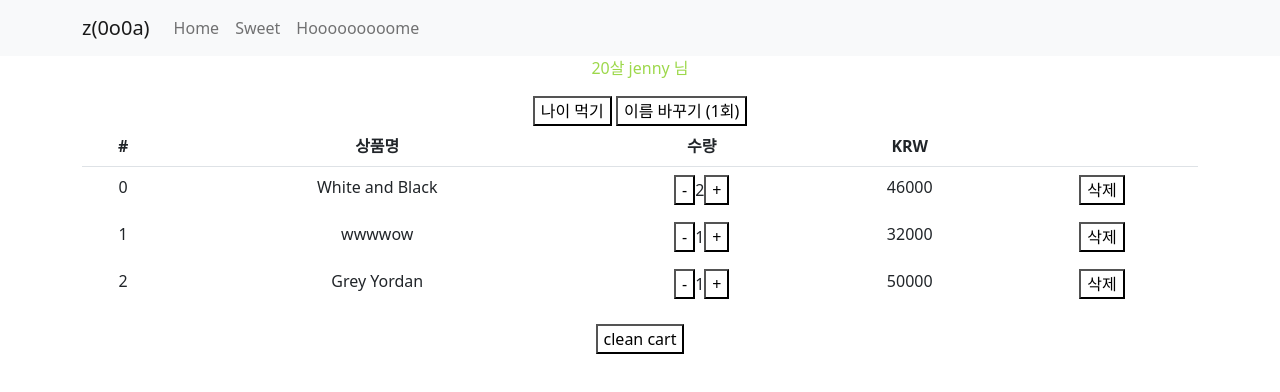
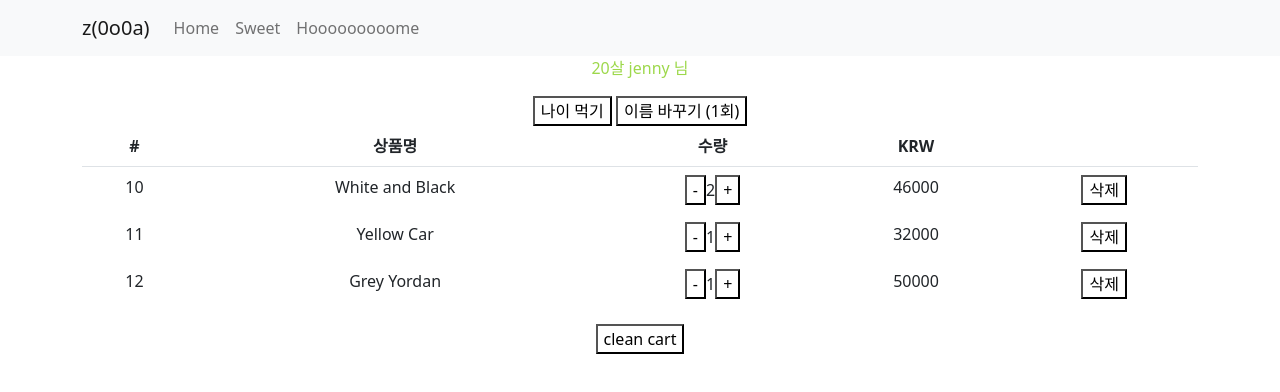
Before and after one commit to zzoaJW/cashop, a React (Create React App) app: page /cart in a window 1280 px wide. Shown: the top 392 px of the page. Built offline with nearby package versions, Linux system fonts and the light colour scheme.

Commit message:
라우팅 주소 오타 리팩토링

```diff
--- a/src/App.js
+++ b/src/App.js
@@ -15,6 +15,7 @@ import ThreeDPage from './pages/threeDPage.js';
 
 function App() {
   let [furnitures, setFurnitures] = useState(data);
+  console.log(furnitures)
   let navigate = useNavigate();
 
   return (
@@ -35,7 +36,7 @@ function App() {
         }/>
 
         <Route path='/cart' element={
-          <CartPage/>
+          <CartPage navigate={navigate}/>
         }/>
 
         <Route path='/detail/:id' element={
--- a/src/data.js
+++ b/src/data.js
@@ -1,6 +1,6 @@
 let data = [
     {
-      id : 0,
+      id : 20,
       img : "https://image.ohou.se/i/bucketplace-v2-development/uploads/productions/166009106474136296.jpg?gif=1&w=960&h=960&c=c&webp=1",
       title : "Modern Wooden Chair",
       content : "Born in France",
@@ -8,7 +8,7 @@ let data = [
     },
 
     {
-      id : 1,
+      id : 21,
       img : "https://image.ohou.se/i/bucketplace-v2-development/uploads/productions/164388564242609760.jpg?gif=1&w=960&h=960&c=c&webp=1",
       title : "Cozy Home Sofa",
       content : "Born in Seoul",
@@ -16,7 +16,7 @@ let data = [
     },
 
     {
-      id : 2,
+      id : 22,
       img : "https://image.ohou.se/i/bucketplace-v2-development/uploads/productions/161554859365237314.jpg?gif=1&w=960&h=960&c=c&webp=1",
       title : "Fancy Gold Chair",
       content : "Born in the States",
--- a/src/pages/cartPage.js
+++ b/src/pages/cartPage.js
@@ -10,7 +10,7 @@ let Button = styled.button`
     background-color : white
 `
 
-function CartPage(){
+function CartPage(props){
 
     // 화면전환 애니메이션
     let [animEnd, setAnimEnd] = useState('')
@@ -44,7 +44,7 @@ function CartPage(){
                     {
                         cart.map(function(c, i){
                             return (
-                                <TableBody funiture={c} dispatch={dispatch}/>
+                                <TableBody funiture={c} dispatch={dispatch} navigate={props.navigate}/>
                             )
                         })
                     }
@@ -57,11 +57,13 @@ function CartPage(){
     )
 }
 
-function TableBody({funiture, dispatch}){
+function TableBody({funiture, dispatch, navigate}){
     return (
         <tr style={{borderColor:'#ffffff'}}>
             <td>{funiture.id}</td>
-            <td>{funiture.name}</td>
+            <td onClick={()=>{
+                navigate(`/detail/${funiture.id}`)
+            }}>{funiture.name}</td>
             <td>
                 <Button onClick={()=>{
                     dispatch(minusCount(funiture.id))
--- a/src/pages/homePage.js
+++ b/src/pages/homePage.js
@@ -23,7 +23,7 @@ function HomePage(props){
           {
             props.furnitures.map(function(f, i){
               return (
-                <Card furnitures={f} navigate={props.navigate} id={i}/>
+                <Card furnitures={f} navigate={props.navigate} id={f.id}/>
               )
             })
           }
@@ -71,7 +71,7 @@ function HomePage(props){
 
   function Card({furnitures, navigate, id}){
     return (
-      <Col onClick={()=>{ navigate(`/detail/${id}`)}}>
+      <Col onClick={()=>{ navigate(`/detail/${id}`) }}>
         <img src={furnitures.img} width="80%"/>
         <h4>{furnitures.title}</h4>
         <p>{furnitures.content}</p>
--- a/src/slices/cartSlice.js
+++ b/src/slices/cartSlice.js
@@ -3,9 +3,9 @@ import { createSlice } from '@reduxjs/toolkit';
 
 let cart = createSlice({
     name : 'cart',
-    initialState : [ {id : 0, name : 'White and Black', count : 2, price : 23000},
-                      {id : 1, name : 'wwwwow', count : 1, price : 32000},
-                      {id : 2, name : 'Grey Yordan', count : 1, price : 50000} ],
+    initialState : [ {id : 10, name : 'White and Black', count : 2, price : 23000},
+                      {id : 11, name : 'Yellow Car', count : 1, price : 32000},
+                      {id : 12, name : 'Grey Yordan', count : 1, price : 50000} ],
     reducers : {
         addCart(state){  // 장바구니에 상품 추가
           return state + {}
```
